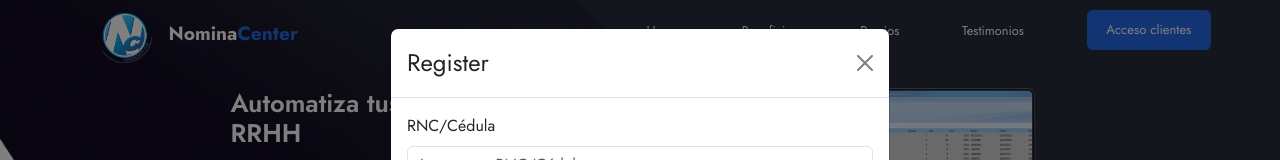
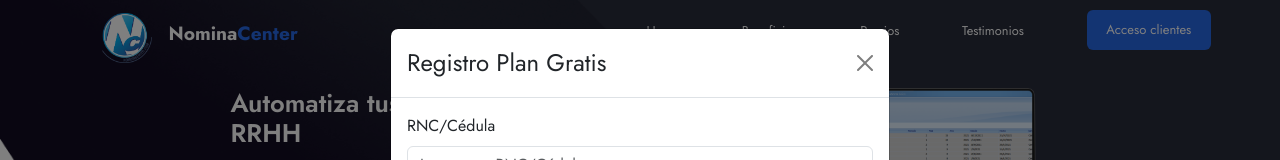
Before and after one commit to ismaeldcent04/Nomina_Center-LandingPage, a React (Vite) app: page / in a window 1280 px wide. Both pictures are taken after a click on the button "Registrate Gratis". Shown: the top 160 px of the page. Built offline with nearby package versions, Linux system fonts and the light colour scheme; a web font is replaced by a local one.

Commit message:
Se agregaron a los botones de solicitar de los planes el modal de registro

```diff
--- a/src/Components/HomeSection/HomeHero.jsx
+++ b/src/Components/HomeSection/HomeHero.jsx
@@ -20,7 +20,7 @@ export const HomeHero = () => {
   }
   return (
     <div className="hero-container">
-      <RegisterModal show={showRegisterModal} handleClose={handleCloseRegisterModal} handleOpenLogin={handleOpenLoginModal}/>
+      <RegisterModal show={showRegisterModal} handleClose={handleCloseRegisterModal} handleOpenLogin={handleOpenLoginModal} plan={"Plan Gratis"}/>
       <img src={backgroundImg} className="background-container" />
       <img src={secondbackgroundImg} className="background-container second" />
       <div className="hero-description">
--- a/src/Components/PricingSection/PricingCards.jsx
+++ b/src/Components/PricingSection/PricingCards.jsx
@@ -1,4 +1,4 @@
-import React from "react";
+
 import checkImg from "../../assets/Checkmark.png";
 import CancelOutlinedIcon from '@mui/icons-material/CancelOutlined';
 import freeImg from '../../assets/gratis.png'
@@ -7,7 +7,13 @@ import microImg from '../../assets/employees.png'
 import macroImg from '../../assets/new-employee.png'
 import enterpriseImg from '../../assets/enterprise.png'
 
-export const PricingCards = () => {
+
+export const PricingCards = ({showRegisterModal}) => {
+
+  const handleSetPlan = (newplan)=>{
+    showRegisterModal(newplan)
+  }
+
   return (
     <div className="pricing_cards-container">
       <div className="pricing_card left">
@@ -41,7 +47,7 @@ export const PricingCards = () => {
             Auditoria
           </li>
         </ul>
-        <button className="button">Solicitar</button>
+        <button className="button" onClick={()=> handleSetPlan("Plan Gratis")}>Solicitar</button>
       </div>
 
       <div className="pricing_card left">
@@ -75,7 +81,7 @@ export const PricingCards = () => {
             Auditoria
           </li>
         </ul>
-        <button className="button">Solicitar</button>
+        <button className="button" onClick={()=> handleSetPlan("Plan Básico")}>Solicitar</button>
       </div>
       <div className="pricing_card middle">
         <div>
@@ -104,7 +110,7 @@ export const PricingCards = () => {
             Auditoria
           </li>
         </ul>
-        <button className="button">Solicitar</button>
+        <button className="button" onClick={()=> handleSetPlan("Plan Mediana")}>Solicitar</button>
       </div>
       <div className="pricing_card right">
         <div>
@@ -133,7 +139,7 @@ export const PricingCards = () => {
             Auditoria
           </li>
         </ul>
-        <button className="button">Solicitar</button>
+        <button className="button" onClick={()=> handleSetPlan("Plan Macro")} >Solicitar</button>
       </div>
       <div className="pricing_card left">
         <div>
@@ -164,7 +170,7 @@ export const PricingCards = () => {
             Auditoria
           </li>
         </ul>
-        <button className="button">Contáctanos</button>
+        <button className="button" onClick={()=> handleSetPlan("Plan Enterprise")}>Contáctanos</button>
       </div>
     </div>
   );
--- a/src/Components/PricingSection/PricingSection.jsx
+++ b/src/Components/PricingSection/PricingSection.jsx
@@ -5,10 +5,12 @@ import RegisterModal from "../UI/RegisterModal";
 import { PlansDescription } from "./PlansDescription";
 
 export const PricingSection = () => {
-
+  const [plan, setPlan] = useState("");
   const [showRegisterModal, setShowRegisterModal] = useState(false);
 
-  const handleOpenRegisterModal=()=>{
+  const handleOpenRegisterModal=(newPlan)=>{
+    console.log(newPlan);
+    setPlan(newPlan)
     setShowRegisterModal(true);
   }
 
@@ -24,11 +26,11 @@ export const PricingSection = () => {
 
       <PricingHeader handleOpenRegisterModal={handleOpenRegisterModal} />
 
-      <PricingCards />
+      <PricingCards showRegisterModal={handleOpenRegisterModal}/>
 
       <PlansDescription/>
 
-    <RegisterModal  show={showRegisterModal} handleClose={handleCloseRegisterModal} handleOpenLogin={handleOpenLoginModal}/>
+      <RegisterModal  show={showRegisterModal} handleClose={handleCloseRegisterModal} handleOpenLogin={handleOpenLoginModal} plan={plan}/>
     </div>
   );
 };
--- a/src/Components/UI/RegisterModal.jsx
+++ b/src/Components/UI/RegisterModal.jsx
@@ -11,7 +11,7 @@ import { Spinner } from 'react-bootstrap';
 
 
 
-function RegisterModal({handleClose, show, handleOpenLogin}) {
+function RegisterModal({handleClose, show, handleOpenLogin, plan}) {
   const rncRef = useRef();
   const razonSRef = useRef();
   const direccionRef = useRef();
@@ -165,7 +165,7 @@ function RegisterModal({handleClose, show, handleOpenLogin}) {
 
       <Modal show={show} onHide={handleClose}>
         <Modal.Header closeButton>
-          <Modal.Title>Register</Modal.Title>
+          <Modal.Title>Registro {plan}</Modal.Title>
         </Modal.Header>
         <Modal.Body>
           <Form  onSubmit={handleSubmit}>
--- a/src/Services.js
+++ b/src/Services.js
@@ -1,7 +1,7 @@
 import axios from "axios";
 
 const axiosInstance = axios.create({
-    baseURL: "http://10.0.0.62:5443/api",
+    baseURL: "https://localhost:44334/api",
     headers: {
       "Content-Type": "application/json",
     },
```
